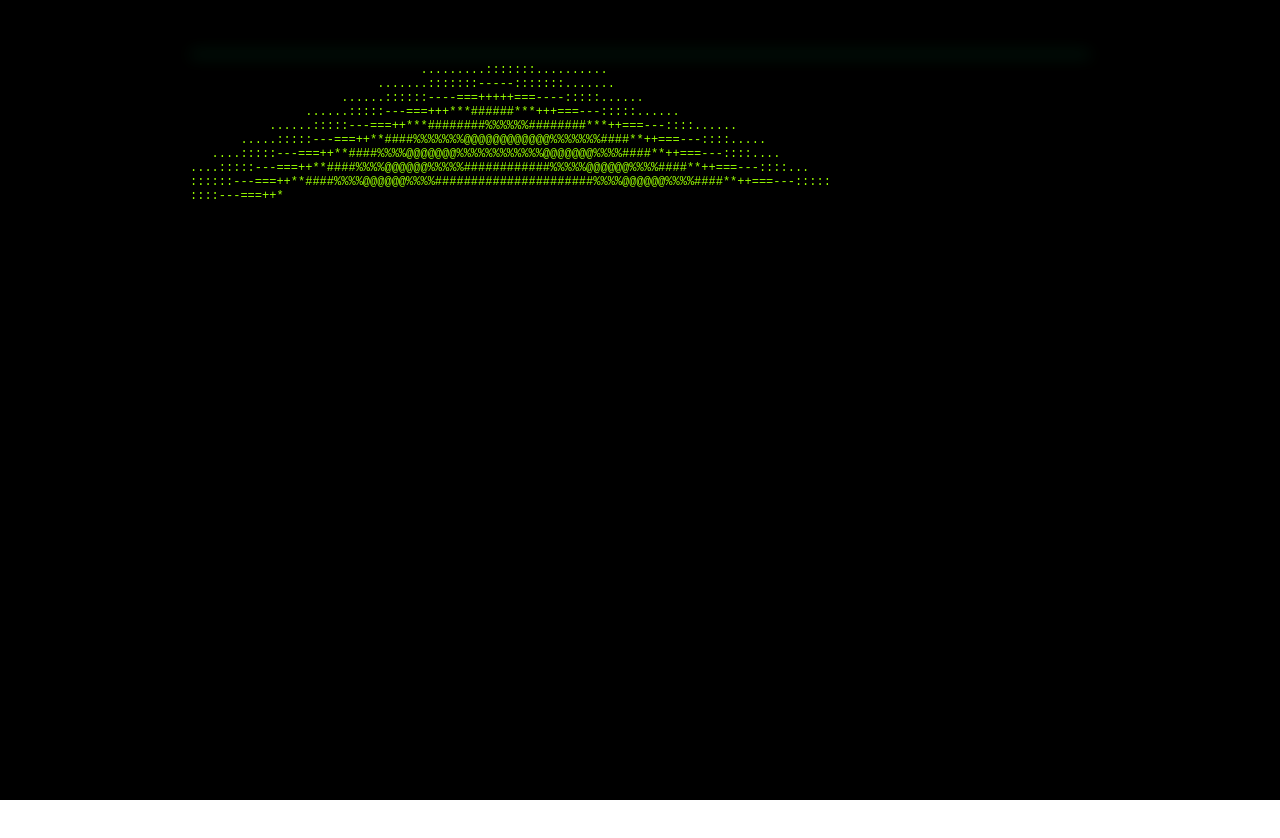
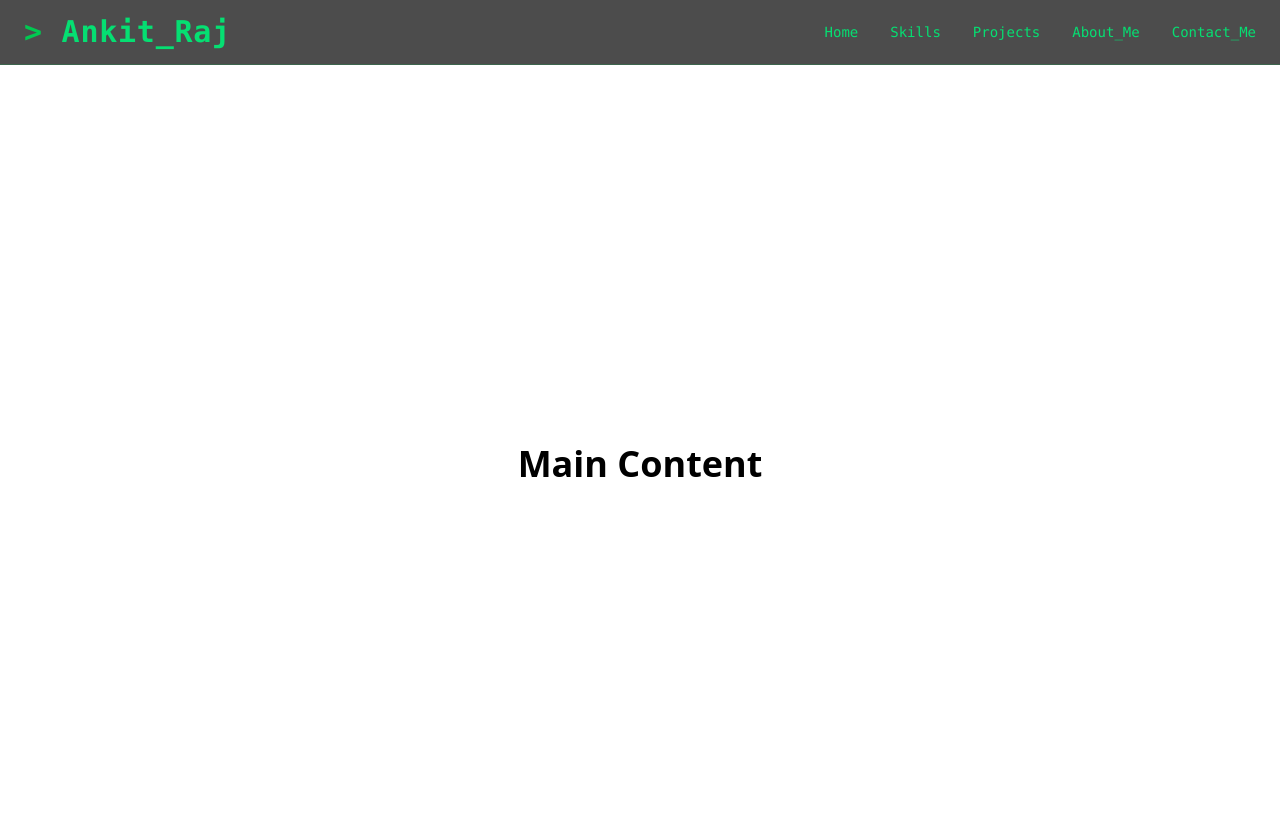
Before and after one commit to ankitRaj10022/ankit_raj_PORTFOLIO, a Next.js app: page / in a window 1280 px wide. Shown: the top 838 px of the page. Built offline with nearby package versions, Linux system fonts and the light colour scheme.

Commit message:
auto-sync

```diff
--- a/app/layout.tsx
+++ b/app/layout.tsx
@@ -29,7 +29,7 @@ export default function RootLayout({children,}: {children: React.ReactNode}){
 
   useEffect(() => {
     setLoading(true);
-    const timeout = setTimeout(() => setLoading(false), 22200);
+    const timeout = setTimeout(() => setLoading(false), 3200);
     return () => clearTimeout(timeout);
   }, [pathname]);
 
```
